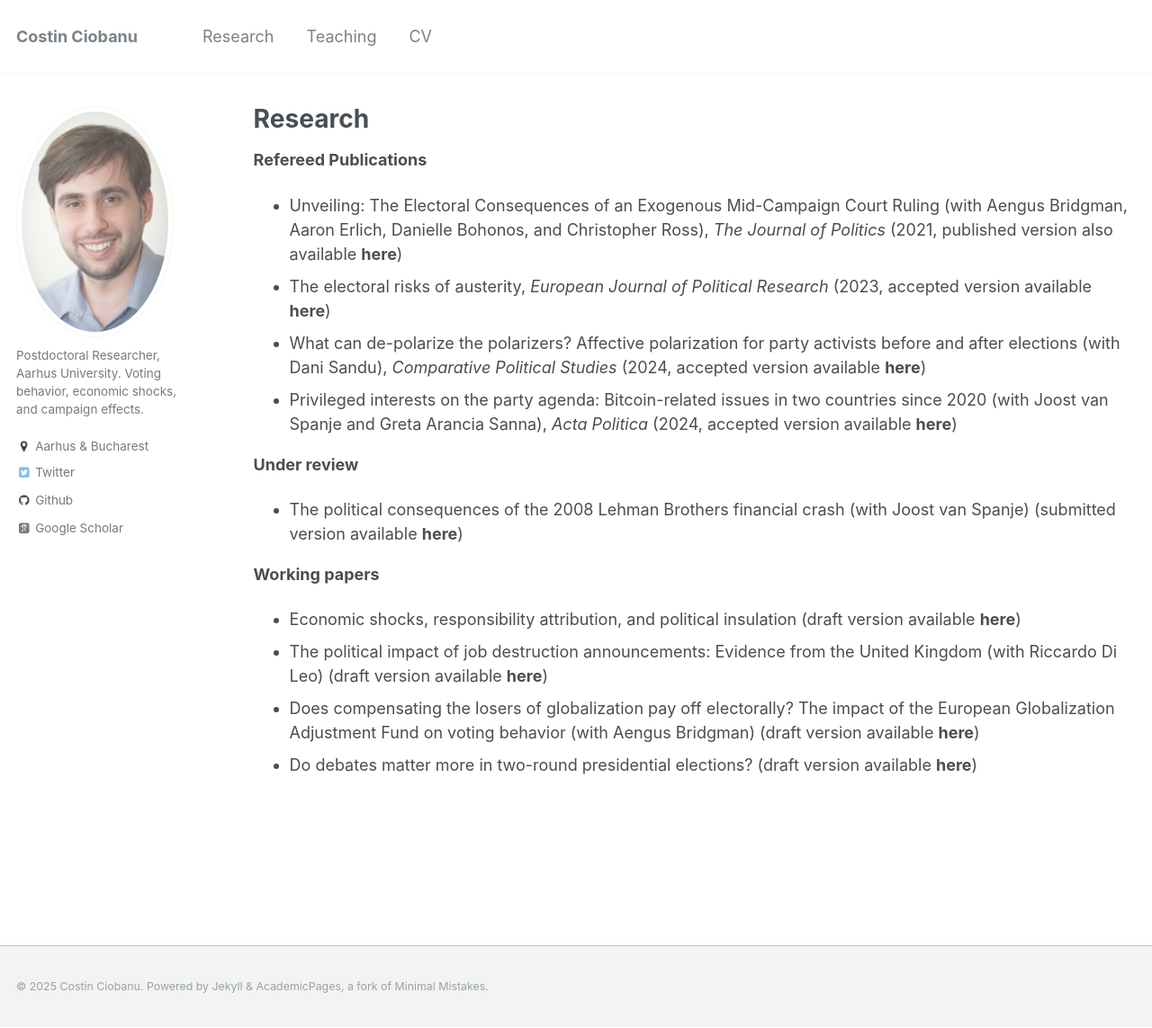
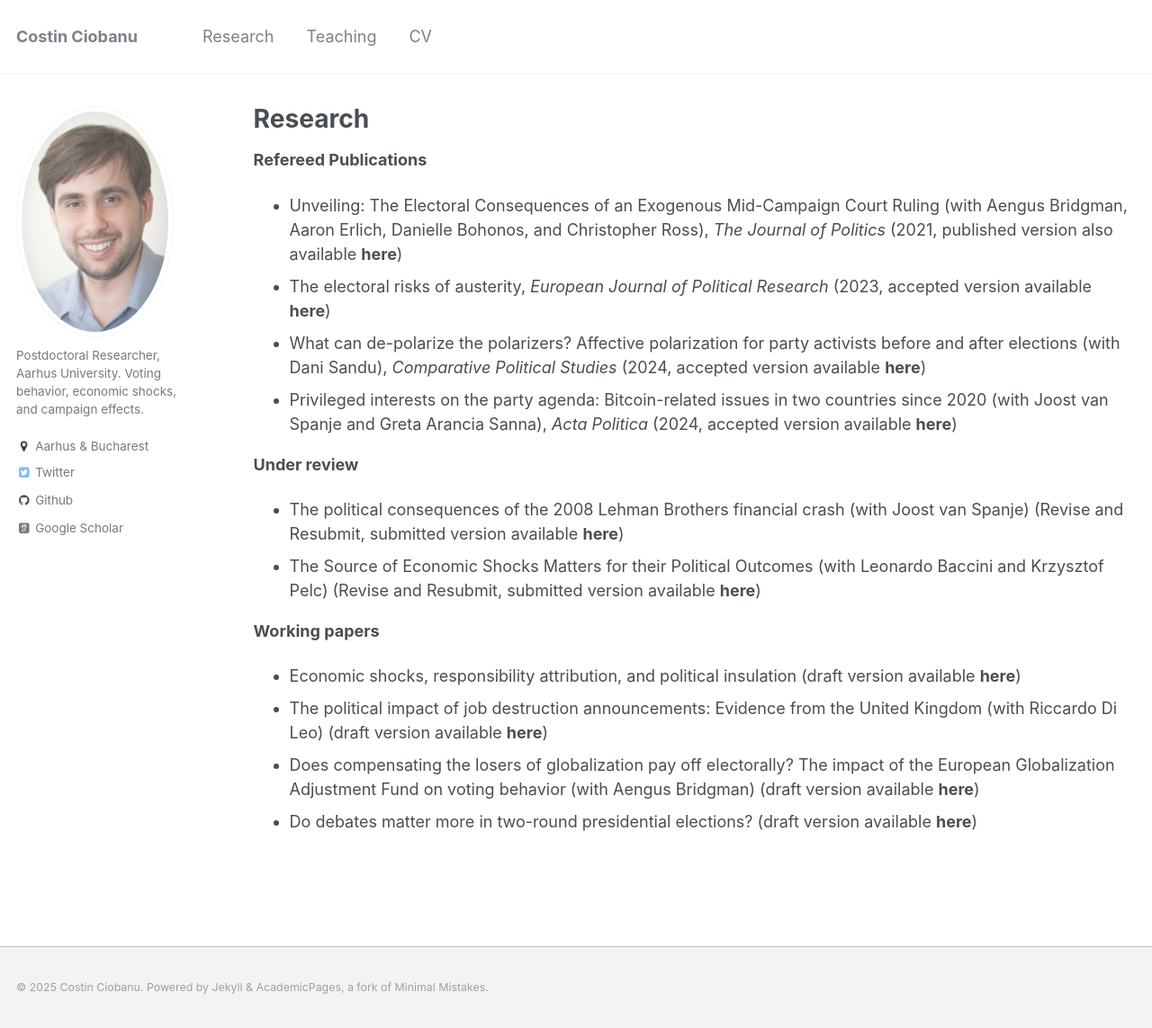
Before and after one commit to costinciobanu/costinciobanu.github.io, a Jekyll site: the page built from _pages/research.md, in a window 1280 px wide and 1143 px high. Shown: the whole window at 90% size. Built offline with Jekyll 4.4.1, drawn with Linux system fonts in a browser that asks for light colours; some web fonts are replaced.

Commit message:
Update research.md

```diff
--- a/_pages/research.md
+++ b/_pages/research.md
@@ -14,8 +14,8 @@ author_profile: true
 
 <b>Under review</b>
 
-* The political consequences of the 2008 Lehman Brothers financial crash (with Joost van Spanje) (submitted version available [<b>here</b>](https://www.dropbox.com/s/2sxxkjdd9ki3val/Ciobanu%20and%20van%20Spanje%20-%20Lehman.pdf?dl=0))
-<!-- * Offshoring, Automation, and Support for Radical Political Action (with Leonardo Baccini and Krzysztof Pelc) (submitted version available [<b>here</b>](https://www.dropbox.com/scl/fi/039w1tx6e73965e4bqjjl/BCP-Offshoring-Automation-March-2024.pdf?rlkey=k6gjjy3hqbfyumr6geoyovzff&dl=0)) -->
+* The political consequences of the 2008 Lehman Brothers financial crash (with Joost van Spanje) (Revise and Resubmit, submitted version available [<b>here</b>](https://www.dropbox.com/s/2sxxkjdd9ki3val/Ciobanu%20and%20van%20Spanje%20-%20Lehman.pdf?dl=0))
+* The Source of Economic Shocks Matters for their Political Outcomes (with Leonardo Baccini and Krzysztof Pelc) (Revise and Resubmit, submitted version available [<b>here</b>](https://www.dropbox.com/scl/fi/bhu97vci45ila7xcfzwg9/BCP_April2025.pdf?rlkey=gwts35npzp8a4ubu5fucphdvk&st=qde1fleg&dl=0))
 
 <b>Working papers</b>
 
```
